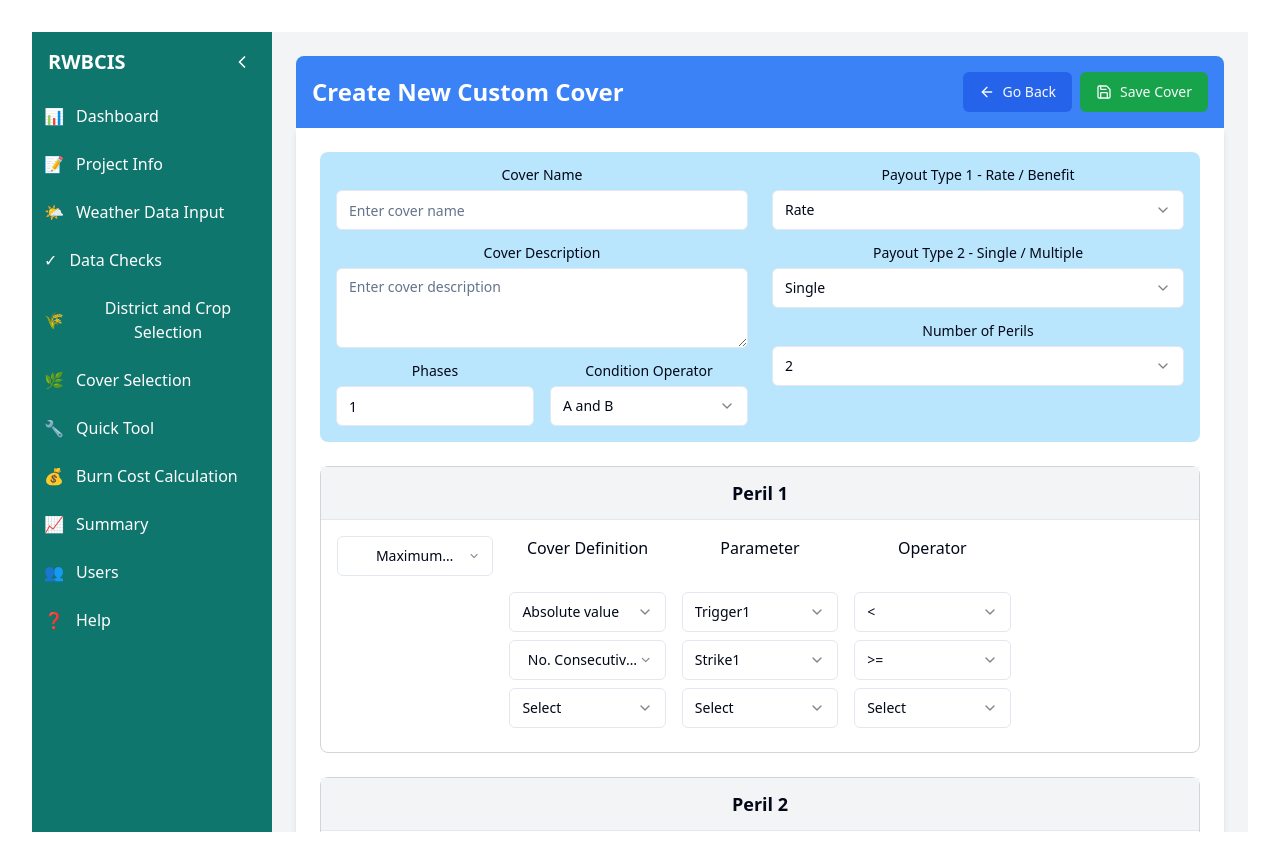
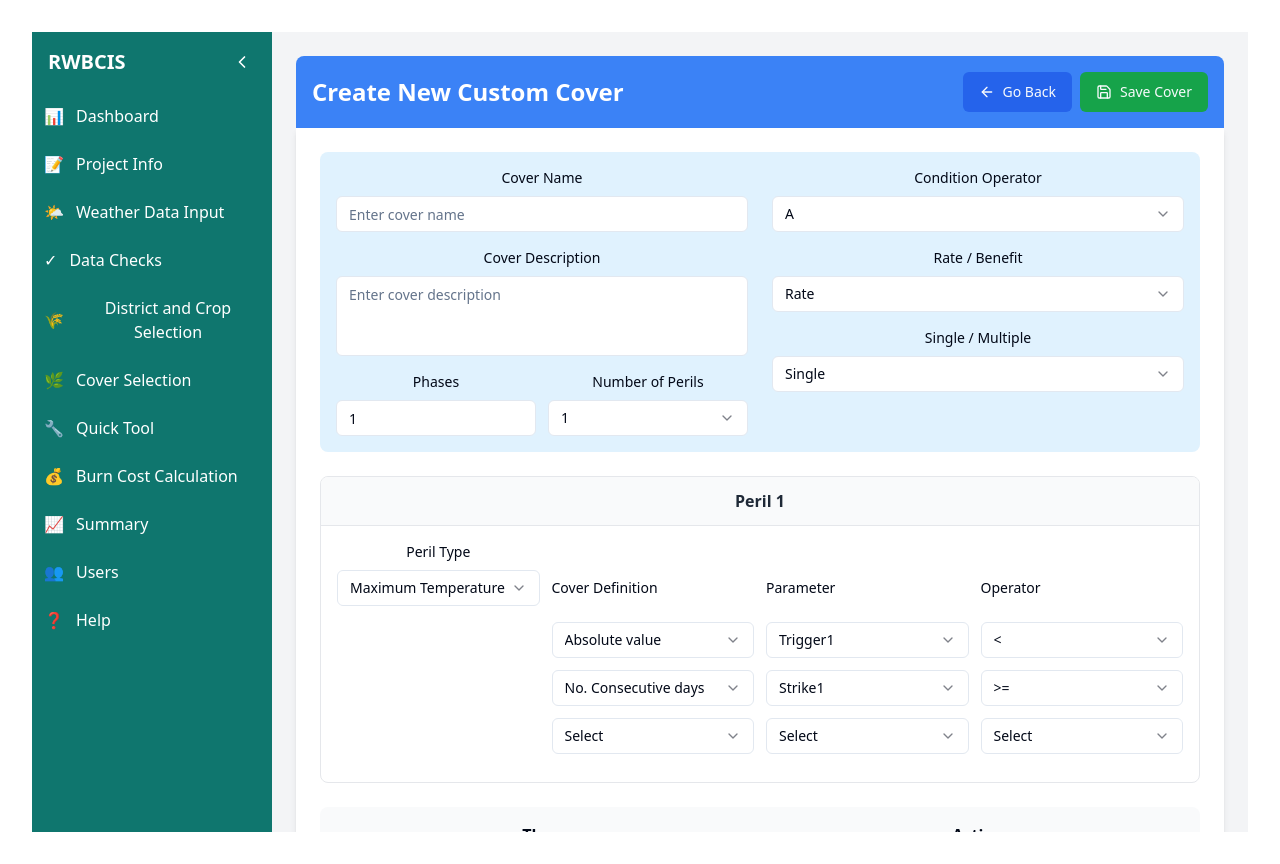
Before and after one commit to stjosephsinesh/agri-navigator-select, a React (Vite) app: page /custom-cover-editor in a window 1280 px wide. Built offline with nearby package versions, Linux system fonts and the light colour scheme.

Commit message:
feat: Implement conditional operators and save confirmation
Adds conditional operator logic based on the number of perils, displays a save confirmation, and improves the layout of the custom cover editor. Also, ensures the saved cover appears in the custom cover list.

```diff
--- a/src/pages/CustomCoverEditor.tsx
+++ b/src/pages/CustomCoverEditor.tsx
@@ -11,7 +11,7 @@ import {
   SelectTrigger,
   SelectValue
 } from "@/components/ui/select";
-import { ArrowLeft, Save } from 'lucide-react';
+import { ArrowLeft, Save, Check } from 'lucide-react';
 import { useNavigate, useLocation } from 'react-router-dom';
 
 interface CustomCover {
@@ -45,31 +45,23 @@ const CustomCoverEditor = () => {
   const queryParams = new URLSearchParams(location.search);
   const editCoverName = queryParams.get('edit');
   const isEditing = !!editCoverName;
+  const [showSaveConfirmation, setShowSaveConfirmation] = useState(false);
 
   const [coverData, setCoverData] = useState<CustomCover>({
     id: '',
     name: '',
     description: '',
     phases: 1,
-    conditionOperator: 'A and B',
+    conditionOperator: 'A',
     payoutType1: 'Rate',
     payoutType2: 'Single',
-    numberOfPerils: 2,
+    numberOfPerils: 1,
     perils: [
       {
         id: 1,
         type: 'Maximum Temperature',
         coverDefinitions: [
           { type: 'Absolute value', parameter: 'Trigger1', operator: '<' },
-          { type: 'No. Consecutive days', parameter: 'Strike1', operator: '>=' },
-          { type: 'Select', parameter: 'Select', operator: 'Select' }
-        ]
-      },
-      {
-        id: 2,
-        type: 'Humidity',
-        coverDefinitions: [
-          { type: 'Absolute value', parameter: 'Trigger2', operator: '>' },
           { type: 'No. Consecutive days', parameter: 'Strike1', operator: '>=' },
           { type: 'Select', parameter: 'Select', operator: 'Select' }
         ]
@@ -82,11 +74,70 @@ const CustomCoverEditor = () => {
     }
   });
 
+  // Generate conditional operators based on number of perils
+  const getConditionalOperators = (perilCount: number) => {
+    switch (perilCount) {
+      case 1:
+        return ['A'];
+      case 2:
+        return ['A and B', 'A or B'];
+      case 3:
+        return [
+          'A and (B or C)',
+          'A or (B and C)',
+          '(A and B) or C',
+          '(A or B) and C',
+          'A or B or C',
+          'A and B and C'
+        ];
+      default:
+        return ['A'];
+    }
+  };
+
+  // Update perils when numberOfPerils changes
+  useEffect(() => {
+    const currentPerilCount = coverData.perils.length;
+    const newPerilCount = coverData.numberOfPerils;
+
+    if (currentPerilCount !== newPerilCount) {
+      const perilTypes = ['Maximum Temperature', 'Minimum Temperature', 'Humidity', 'Rainfall', 'Wind Speed'];
+
+      if (newPerilCount > currentPerilCount) {
+        // Add new perils
+        const newPerils = [...coverData.perils];
+        for (let i = currentPerilCount; i < newPerilCount; i++) {
+          newPerils.push({
+            id: i + 1,
+            type: perilTypes[i % perilTypes.length],
+            coverDefinitions: [
+              { type: 'Absolute value', parameter: `Trigger${i + 1}`, operator: '<' },
+              { type: 'No. Consecutive days', parameter: 'Strike1', operator: '>=' },
+              { type: 'Select', parameter: 'Select', operator: 'Select' }
+            ]
+          });
+        }
+        setCoverData(prev => ({ ...prev, perils: newPerils }));
+      } else {
+        // Remove excess perils
+        setCoverData(prev => ({
+          ...prev,
+          perils: prev.perils.slice(0, newPerilCount)
+        }));
+      }
+
+      // Update conditional operator to first available option
+      const operators = getConditionalOperators(newPerilCount);
+      setCoverData(prev => ({
+        ...prev,
+        conditionOperator: operators[0]
+      }));
+    }
+  }, [coverData.numberOfPerils]);
+
   // Load existing cover data if editing
   useEffect(() => {
     if (isEditing && editCoverName) {
-      // In a real app, this would load from a database or API
-      // For now, we'll populate with default data and set the name
       setCoverData(prev => ({
         ...prev,
         id: editCoverName,
@@ -141,15 +192,23 @@ const CustomCoverEditor = () => {
   };
 
   const handleSave = () => {
-    // In a real app, this would save to a database or API
     console.log('Saving cover:', coverData);
 
-    // Navigate back to cover selection with the new/edited cover name
-    navigate(`/cover-selection?highlight=${encodeURIComponent(coverData.name)}`);
+    // Store the cover in localStorage to simulate saving
+    const existingCovers = JSON.parse(localStorage.getItem('customCovers') || '[]');
+    const updatedCovers = isEditing
+      ? existingCovers.map((cover: any) => cover.name === editCoverName ? coverData : cover)
+      : [...existingCovers, coverData];
+
+    localStorage.setItem('customCovers', JSON.stringify(updatedCovers));
+
+    // Show save confirmation
+    setShowSaveConfirmation(true);
+    setTimeout(() => setShowSaveConfirmation(false), 2000);
   };
 
   const handleGoBack = () => {
-    navigate('/cover-selection');
+    navigate(`/cover-selection?highlight=${encodeURIComponent(coverData.name)}`);
   };
 
   const coverDefinitionTypes = ['Absolute value', 'No. Consecutive days', 'Select'];
@@ -158,7 +217,15 @@ const CustomCoverEditor = () => {
   const perilTypes = ['Maximum Temperature', 'Minimum Temperature', 'Humidity', 'Rainfall', 'Wind Speed'];
 
   return (
-    <div className="p-6 max-w-6xl mx-auto">
+    <div className="p-6 max-w-5xl mx-auto">
+      {/* Save Confirmation */}
+      {showSaveConfirmation && (
+        <div className="fixed top-4 right-4 bg-green-500 text-white p-3 rounded-lg shadow-lg flex items-center gap-2 z-50">
+          <Check size={20} />
+          Cover saved successfully!
+        </div>
+      )}
+
       <div className="bg-blue-500 text-white p-4 rounded-t-lg flex justify-between items-center">
         <h1 className="text-2xl font-bold">
           {isEditing ? 'Edit Custom Cover' : 'Create New Custom Cover'}
@@ -179,55 +246,55 @@ const CustomCoverEditor = () => {
         </div>
       </div>
 
-      <div className="bg-white p-6 rounded-b-lg shadow-md">
+      <div className="bg-white p-6 rounded-b-lg shadow-md space-y-6">
         {/* Header Information */}
-        <div className="bg-sky-200 p-4 rounded-lg mb-6">
-          <div className="grid grid-cols-2 gap-6">
+        <div className="bg-sky-100 p-4 rounded-lg">
+          <div className="grid grid-cols-1 lg:grid-cols-2 gap-6">
             {/* Left Column */}
             <div className="space-y-4">
               <div>
-                <Label className="block mb-2 font-medium">Cover Name</Label>
+                <Label className="block mb-2 font-medium text-sm">Cover Name</Label>
                 <Input
                   value={coverData.name}
                   onChange={(e) => handleInputChange('name', e.target.value)}
                   placeholder="Enter cover name"
-                  className="w-full"
+                  className="w-full h-9"
                 />
               </div>
 
               <div>
-                <Label className="block mb-2 font-medium">Cover Description</Label>
+                <Label className="block mb-2 font-medium text-sm">Cover Description</Label>
                 <Textarea
                   value={coverData.description}
                   onChange={(e) => handleInputChange('description', e.target.value)}
                   placeholder="Enter cover description"
-                  className="w-full h-16"
+                  className="w-full h-20 resize-none"
                 />
               </div>
 
-              <div className="grid grid-cols-2 gap-4">
+              <div className="grid grid-cols-2 gap-3">
                 <div>
-                  <Label className="block mb-2 font-medium">Phases</Label>
+                  <Label className="block mb-2 font-medium text-sm">Phases</Label>
                   <Input
                     type="number"
                     value={coverData.phases}
                     onChange={(e) => handleInputChange('phases', parseInt(e.target.value))}
                     min="1"
                     max="5"
-                    className="w-full"
+                    className="w-full h-9"
                   />
                 </div>
 
                 <div>
-                  <Label className="block mb-2 font-medium">Condition Operator</Label>
-                  <Select value={coverData.conditionOperator} onValueChange={(value) => handleInputChange('conditionOperator', value)}>
-                    <SelectTrigger>
+                  <Label className="block mb-2 font-medium text-sm">Number of Perils</Label>
+                  <Select value={coverData.numberOfPerils.toString()} onValueChange={(value) => handleInputChange('numberOfPerils', parseInt(value))}>
+                    <SelectTrigger className="h-9">
                       <SelectValue />
                     </SelectTrigger>
                     <SelectContent>
-                      <SelectItem value="A and B">A and B</SelectItem>
-                      <SelectItem value="A or B">A or B</SelectItem>
-                      <SelectItem value="A and (B or C)">A and (B or C)</SelectItem>
+                      <SelectItem value="1">1</SelectItem>
+                      <SelectItem value="2">2</SelectItem>
+                      <SelectItem value="3">3</SelectItem>
                     </SelectContent>
                   </Select>
                 </div>
@@ -237,9 +304,23 @@ const CustomCoverEditor = () => {
             {/* Right Column */}
             <div className="space-y-4">
               <div>
-                <Label className="block mb-2 font-medium">Payout Type 1 - Rate / Benefit</Label>
+                <Label className="block mb-2 font-medium text-sm">Condition Operator</Label>
+                <Select value={coverData.conditionOperator} onValueChange={(value) => handleInputChange('conditionOperator', value)}>
+                  <SelectTrigger className="h-9">
+                    <SelectValue />
+                  </SelectTrigger>
+                  <SelectContent>
+                    {getConditionalOperators(coverData.numberOfPerils).map(operator => (
+                      <SelectItem key={operator} value={operator}>{operator}</SelectItem>
+                    ))}
+                  </SelectContent>
+                </Select>
+              </div>
+
+              <div>
+                <Label className="block mb-2 font-medium text-sm">Rate / Benefit</Label>
                 <Select value={coverData.payoutType1} onValueChange={(value) => handleInputChange('payoutType1', value)}>
-                  <SelectTrigger>
+                  <SelectTrigger className="h-9">
                     <SelectValue />
                   </SelectTrigger>
                   <SelectContent>
@@ -250,9 +331,9 @@ const CustomCoverEditor = () => {
               </div>
 
               <div>
-                <Label className="block mb-2 font-medium">Payout Type 2 - Single / Multiple</Label>
+                <Label className="block mb-2 font-medium text-sm">Single / Multiple</Label>
                 <Select value={coverData.payoutType2} onValueChange={(value) => handleInputChange('payoutType2', value)}>
-                  <SelectTrigger>
+                  <SelectTrigger className="h-9">
                     <SelectValue />
                   </SelectTrigger>
                   <SelectContent>
@@ -261,37 +342,24 @@ const CustomCoverEditor = () => {
                   </SelectContent>
                 </Select>
               </div>
-
-              <div>
-                <Label className="block mb-2 font-medium">Number of Perils</Label>
-                <Select value={coverData.numberOfPerils.toString()} onValueChange={(value) => handleInputChange('numberOfPerils', parseInt(value))}>
-                  <SelectTrigger>
-                    <SelectValue />
-                  </SelectTrigger>
-                  <SelectContent>
-                    <SelectItem value="1">1</SelectItem>
-                    <SelectItem value="2">2</SelectItem>
-                    <SelectItem value="3">3</SelectItem>
-                  </SelectContent>
-                </Select>
-              </div>
             </div>
           </div>
         </div>
 
         {/* Perils Section */}
-        <div className="space-y-6">
-          {coverData.perils.slice(0, coverData.numberOfPerils).map((peril, perilIndex) => (
-            <div key={peril.id} className="border border-gray-300 rounded-lg">
-              <div className="bg-gray-100 p-3 border-b">
-                <h3 className="text-lg font-semibold">Peril {peril.id}</h3>
+        <div className="space-y-4">
+          {coverData.perils.map((peril, perilIndex) => (
+            <div key={peril.id} className="border border-gray-200 rounded-lg overflow-hidden">
+              <div className="bg-gray-50 p-3 border-b border-gray-200">
+                <h3 className="text-base font-semibold text-gray-800">Peril {peril.id}</h3>
               </div>
 
               <div className="p-4">
-                <div className="grid grid-cols-5 gap-4 mb-4">
-                  <div className="font-medium">
+                <div className="grid grid-cols-4 gap-3 mb-4 text-sm">
+                  <div>
+                    <Label className="block mb-2 font-medium text-sm">Peril Type</Label>
                     <Select value={peril.type} onValueChange={(value) => handlePerilChange(perilIndex, 'type', value)}>
-                      <SelectTrigger>
+                      <SelectTrigger className="h-9">
                         <SelectValue />
                       </SelectTrigger>
                       <SelectContent>
@@ -301,21 +369,20 @@ const CustomCoverEditor = () => {
                       </SelectContent>
                     </Select>
                   </div>
-                  <div className="font-medium text-center">Cover Definition</div>
-                  <div className="font-medium text-center">Parameter</div>
-                  <div className="font-medium text-center">Operator</div>
-                  <div></div>
+                  <div className="font-medium text-center flex items-end pb-2">Cover Definition</div>
+                  <div className="font-medium text-center flex items-end pb-2">Parameter</div>
+                  <div className="font-medium text-center flex items-end pb-2">Operator</div>
                 </div>
 
                 {peril.coverDefinitions.map((def, defIndex) => (
-                  <div key={defIndex} className="grid grid-cols-5 gap-4 mb-2">
+                  <div key={defIndex} className="grid grid-cols-4 gap-3 mb-3">
                     <div></div>
                     <div>
                       <Select
                         value={def.type}
                         onValueChange={(value) => handleCoverDefinitionChange(perilIndex, defIndex, 'type', value)}
                       >
-                        <SelectTrigger>
+                        <SelectTrigger className="h-9">
                           <SelectValue />
                         </SelectTrigger>
                         <SelectContent>
@@ -330,7 +397,7 @@ const CustomCoverEditor = () => {
                         value={def.parameter}
                         onValueChange={(value) => handleCoverDefinitionChange(perilIndex, defIndex, 'parameter', value)}
                       >
-                        <SelectTrigger>
+                        <SelectTrigger className="h-9">
                           <SelectValue />
                         </SelectTrigger>
                         <SelectContent>
@@ -345,7 +412,7 @@ const CustomCoverEditor = () => {
                         value={def.operator}
                         onValueChange={(value) => handleCoverDefinitionChange(perilIndex, defIndex, 'operator', value)}
                       >
-                        <SelectTrigger>
+                        <SelectTrigger className="h-9">
                           <SelectValue />
                         </SelectTrigger>
                         <SelectContent>
@@ -355,7 +422,6 @@ const CustomCoverEditor = () => {
                         </SelectContent>
                       </Select>
                     </div>
-                    <div></div>
                   </div>
                 ))}
               </div>
@@ -364,15 +430,15 @@ const CustomCoverEditor = () => {
         </div>
 
         {/* Actions Section */}
-        <div className="mt-6 bg-gray-50 p-4 rounded-lg">
-          <div className="grid grid-cols-2 gap-6">
+        <div className="bg-gray-50 p-4 rounded-lg">
+          <div className="grid grid-cols-1 lg:grid-cols-2 gap-6">
             <div>
-              <h3 className="font-semibold mb-3">Then</h3>
-              <div className="space-y-2">
-                <div className="flex items-center gap-2">
-                  <span className="w-8">A =</span>
+              <h3 className="font-semibold mb-3 text-base">Then</h3>
+              <div className="space-y-3">
+                <div className="flex items-center gap-3">
+                  <span className="w-8 text-sm font-medium">A =</span>
                   <Select value={coverData.actions.A} onValueChange={(value) => handleActionChange('A', value)}>
-                    <SelectTrigger className="flex-1">
+                    <SelectTrigger className="flex-1 h-9">
                       <SelectValue />
                     </SelectTrigger>
                     <SelectContent>
@@ -382,38 +448,42 @@ const CustomCoverEditor = () => {
                     </SelectContent>
                   </Select>
                 </div>
-                <div className="flex items-center gap-2">
-                  <span className="w-8">B =</span>
-                  <Select value={coverData.actions.B} onValueChange={(value) => handleActionChange('B', value)}>
-                    <SelectTrigger className="flex-1">
-                      <SelectValue />
-                    </SelectTrigger>
-                    <SelectContent>
-                      <SelectItem value="Select">Select</SelectItem>
-                      <SelectItem value="Action 1">Action 1</SelectItem>
-                      <SelectItem value="Action 2">Action 2</SelectItem>
-                    </SelectContent>
-                  </Select>
-                  <span className="text-sm text-gray-600">of A</span>
-                </div>
-                <div className="flex items-center gap-2">
-                  <span className="w-8">C =</span>
-                  <Select value={coverData.actions.C} onValueChange={(value) => handleActionChange('C', value)}>
-                    <SelectTrigger className="flex-1">
-                      <SelectValue />
-                    </SelectTrigger>
-                    <SelectContent>
-                      <SelectItem value="Select">Select</SelectItem>
-                      <SelectItem value="Action 1">Action 1</SelectItem>
-                      <SelectItem value="Action 2">Action 2</SelectItem>
-                    </SelectContent>
-                  </Select>
-                  <span className="text-sm text-gray-600">of B</span>
-                </div>
+                {coverData.numberOfPerils >= 2 && (
+                  <div className="flex items-center gap-3">
+                    <span className="w-8 text-sm font-medium">B =</span>
+                    <Select value={coverData.actions.B} onValueChange={(value) => handleActionChange('B', value)}>
+                      <SelectTrigger className="flex-1 h-9">
+                        <SelectValue />
+                      </SelectTrigger>
+                      <SelectContent>
+                        <SelectItem value="Select">Select</SelectItem>
+                        <SelectItem value="Action 1">Action 1</SelectItem>
+                        <SelectItem value="Action 2">Action 2</SelectItem>
+                      </SelectContent>
+                    </Select>
+                    <span className="text-sm text-gray-600">of A</span>
+                  </div>
+                )}
+                {coverData.numberOfPerils >= 3 && (
+                  <div className="flex items-center gap-3">
+                    <span className="w-8 text-sm font-medium">C =</span>
+                    <Select value={coverData.actions.C} onValueChange={(value) => handleActionChange('C', value)}>
+                      <SelectTrigger className="flex-1 h-9">
+                        <SelectValue />
+                      </SelectTrigger>
+                      <SelectContent>
+                        <SelectItem value="Select">Select</SelectItem>
+                        <SelectItem value="Action 1">Action 1</SelectItem>
+                        <SelectItem value="Action 2">Action 2</SelectItem>
+                      </SelectContent>
+                    </Select>
+                    <span className="text-sm text-gray-600">of B</span>
+                  </div>
+                )}
               </div>
             </div>
             <div>
-              <h3 className="font-semibold mb-3">Action</h3>
+              <h3 className="font-semibold mb-3 text-base">Action</h3>
               <div className="text-sm text-gray-600">
                 Configure the actions that will be triggered based on the peril conditions.
               </div>
```
Also changed, not shown: src/pages/CoverSelection.tsx (+44 -13 lines).
